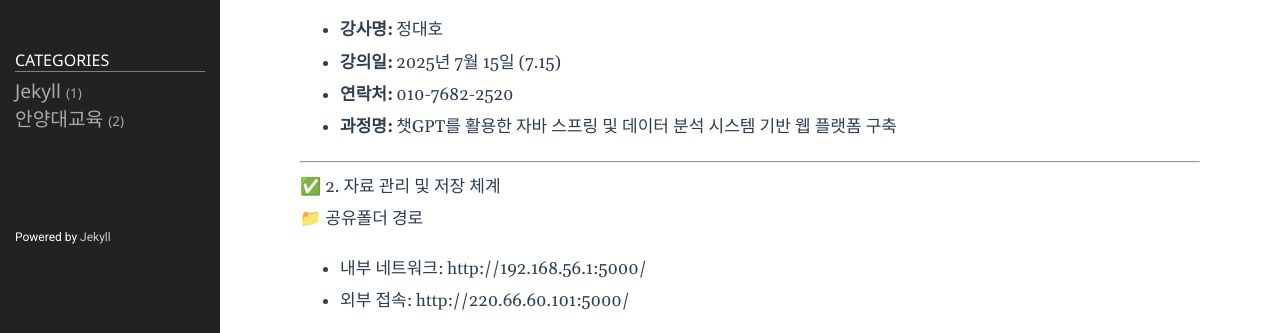
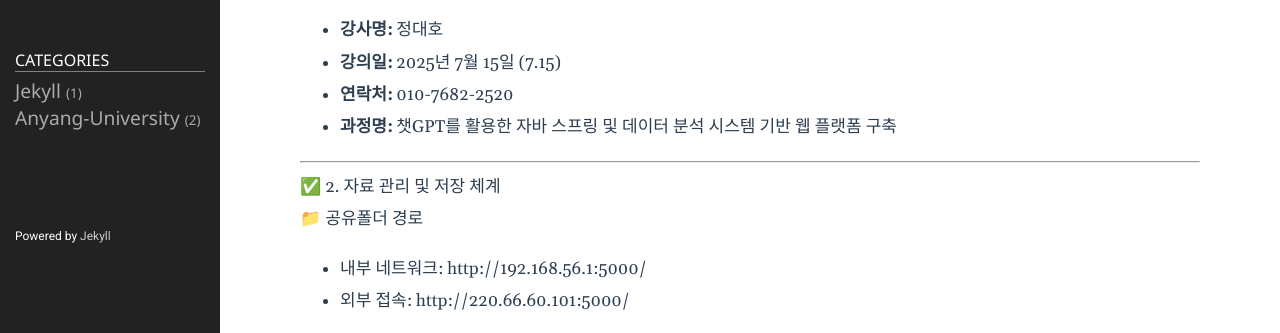
Before and after one commit to pskwang/pskwang.github.io, a Jekyll site: the page built from _posts/2025-07-15-내용요약.markdown, in a window 1280 px wide and 900 px high. Shown: the part 272-605 px from the top of the window. Built offline with Jekyll 4.4.1, drawn with Linux system fonts in a browser that asks for light colours.

```diff
--- a/_posts/2025-07-15-내용요약.markdown
+++ b/_posts/2025-07-15-내용요약.markdown
@@ -2,7 +2,7 @@
 layout: post
 title: 내용요약
 date: 2025-07-15 17:13:30 +0900
-category: 안양대교육
+category: anyang-university
 ---
 # 오늘내용요약
 >  1. 강의 개요 및 강사 정보
--- a/_posts/2025-07-15-이클립스.markdown
+++ b/_posts/2025-07-15-이클립스.markdown
@@ -2,7 +2,7 @@
 layout: post
 title: 이클립스
 date: 2025-07-15 17:13:30 +0900
-category: 안양대교육
+category: anyang-university
 ---
  ✅ 1. Eclipse 사용 개요
 
```
